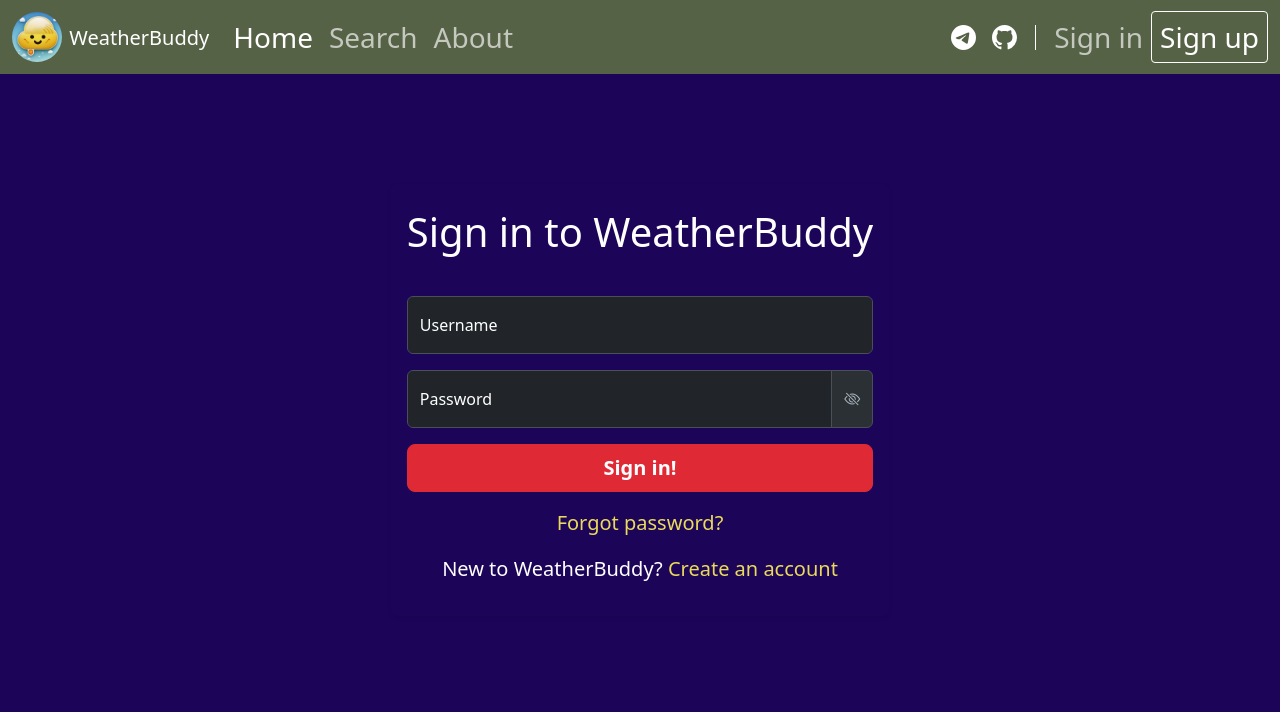
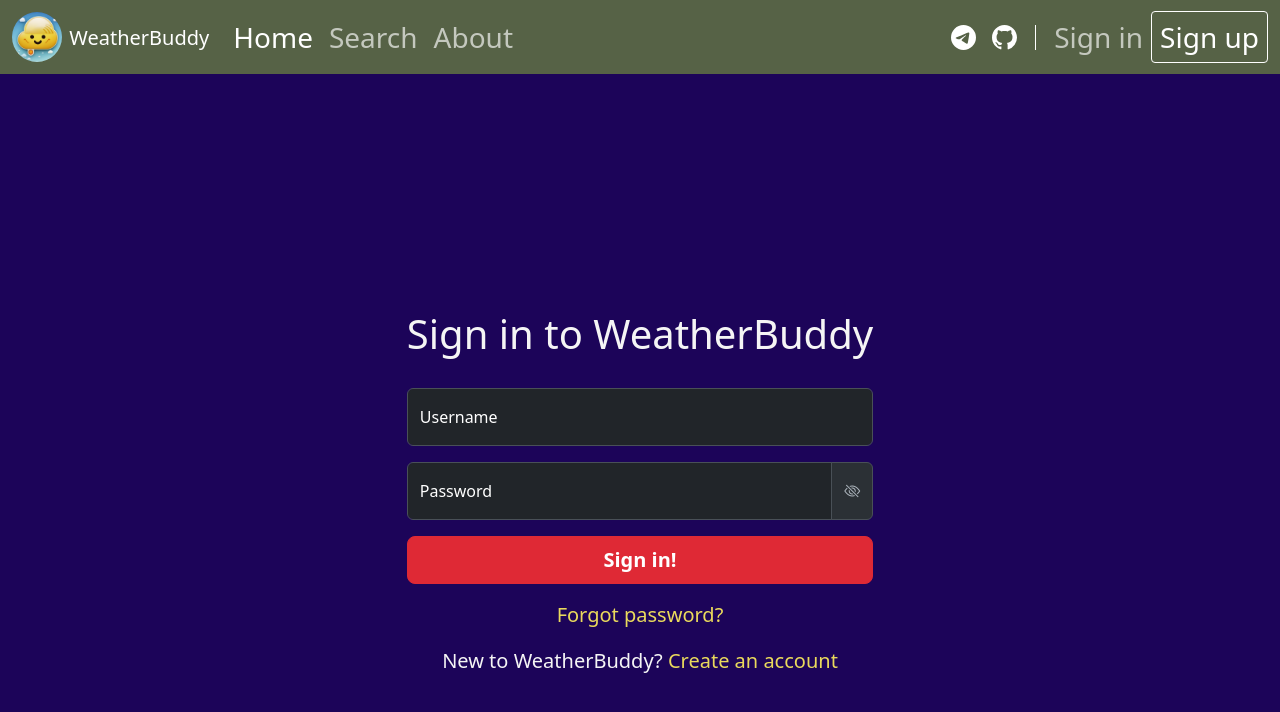
Before and after one commit to MikhailKras/weather-buddy, a FastAPI app: page /users/login in a window 1280 px wide. Shown: the top 712 px of the page. Run offline with FastAPI, Linux system fonts and the light colour scheme; parts of the project's set-up code (start-up, migrations or seed data) failed here and were passed over; some libraries are stand-ins or nearby versions.

Commit message:
feat: changed center alignment method for input forms and other in login and registration pages

```diff
--- a/src/templates/auth/login.html
+++ b/src/templates/auth/login.html
@@ -1,17 +1,9 @@
 {% extends "base.html" %} {% block title %}Sign in{% endblock %} {% block
 content %}
-<div
-  class="container-fluid container-login position-absolute top-50 start-50 translate-middle"
->
-  <div class="">
-    <div class="card border-0 shadow-sm bg-transparent text-white">
-      <div class="card-header bg-transparent border-0">
-        <h3 class="card-title text-center my-3 fs-1">
-          Sign in to WeatherBuddy
-        </h3>
-      </div>
-      <div class="card-body">
-        <form id="login-form">
+<div class="container-fluid container-login">
+  <div class="center-margin-top custom-width-small">
+    <h3 class="fs-1 text-center header-margin-top">Sign in to WeatherBuddy</h3>
+    <form id="login-form" style="margin: auto">
       <div class="form-floating mb-3">
         <input
           type="text"
@@ -58,6 +50,7 @@ content %}
         >
       </p>
     </div>
+    <div class="container-login text-center">
       <div
         id="error-message"
         class="alert alert-danger bg-danger text-white"
@@ -70,7 +63,6 @@ content %}
         role="alert"
         style="display: none"
       ></div>
-      </div>
     </div>
   </div>
 </div>
```
Also changed, not shown: src/templates/auth/register_step_1_city.html (+6 -14 lines), src/templates/auth/register_step_2_user_data.html (+5 -9 lines). Lines whose indentation alone changed are shown as unchanged.
